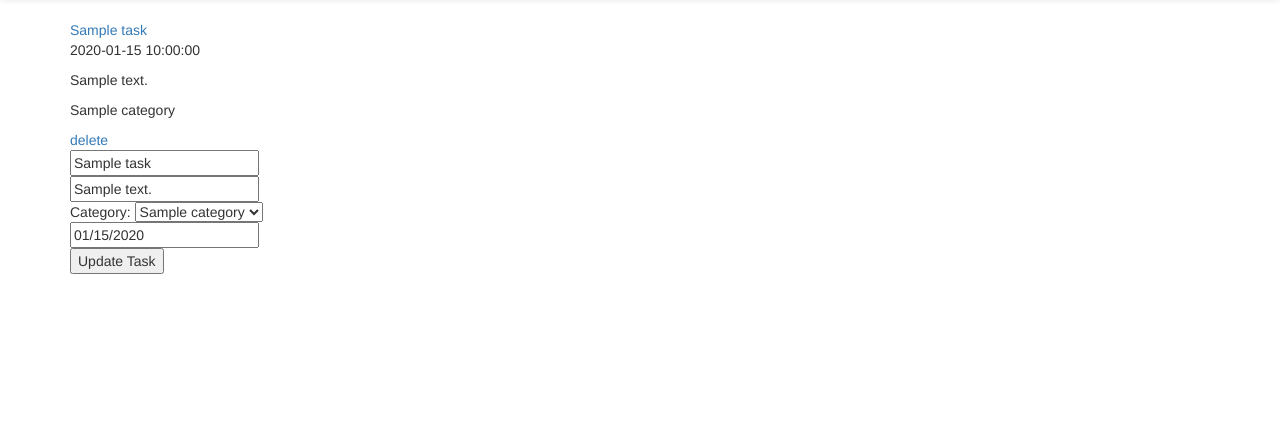
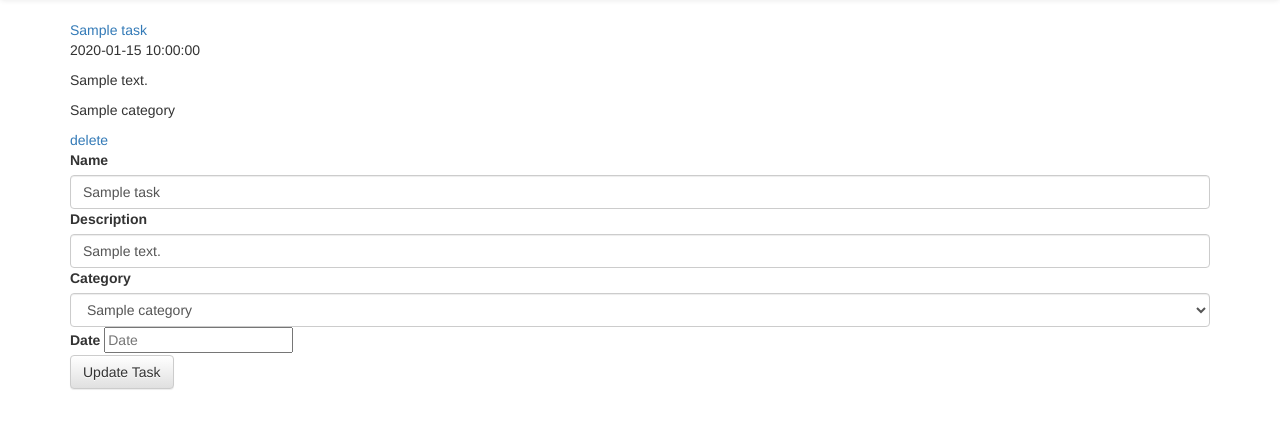
Before and after one commit to nicholasday/calendar, a Flask app: page /task/1 in a window 1280 px wide. Shown: the part 52-481 px from the top of the page. Run offline with Flask 2, Linux system fonts and the light colour scheme; a user stored in the database is signed in; tables that the repository leaves empty hold one stand-in row (values such as "Sample post"); some libraries are stand-ins or nearby versions.

Commit message:
Fixed a few things

```diff
--- a/templates/base.html
+++ b/templates/base.html
@@ -12,8 +12,9 @@
   <link rel="stylesheet" href="//code.jquery.com/ui/1.11.4/themes/smoothness/jquery-ui.css">
   <link rel="stylesheet" href="https://maxcdn.bootstrapcdn.com/bootstrap/3.3.5/css/bootstrap.min.css">
   <link rel="stylesheet" href="https://maxcdn.bootstrapcdn.com/bootstrap/3.3.5/css/bootstrap-theme.min.css">
-  <script src="https://ajax.googleapis.com/ajax/libs/jquery/1.11.3/jquery.min.js"></script>
+  <script src="//code.jquery.com/jquery-1.11.3.min.js"></script>
   <script src="https://maxcdn.bootstrapcdn.com/bootstrap/3.3.5/js/bootstrap.min.js"></script>
+  <script src="https://cdnjs.cloudflare.com/ajax/libs/bootstrap-datepicker/1.4.0/css/bootstrap-datepicker3.min.css"></script>
   <link rel="stylesheet" href="static/css/styles.css">
 </head>
 <body>
--- a/templates/index.html
+++ b/templates/index.html
@@ -1,6 +1,5 @@
 {% extends "base.html" %}
 {% block content %}
-  <script src="//code.jquery.com/jquery-1.10.2.js"></script>
 <script src="//code.jquery.com/ui/1.11.4/jquery-ui.js"></script>
 <script>
 $(function() {
@@ -25,8 +24,8 @@
     </select>
   </div>
   <div class="forum-group">
-    <label for="datepicker-input">Category</label>
-    <input type="text" id="datepicker-input" name="date" placeholder="Date" autocomplete="off" />
+    <label for="datepicker-input">Date</label>
+    <input id="datepicker-input" name="date" placeholder="Date" autocomplete="off" />
   </div>
   <button type="submit" class="btn btn-default">Add Task</button>
 </form>
--- a/templates/task.html
+++ b/templates/task.html
@@ -5,28 +5,33 @@
 <p>{{ task.description }}</p>
 <p>{{ task.category.name }}</p>
 <a href="/task/{{ task.id }}/delete">delete</a>
-  <script src="//code.jquery.com/jquery-1.10.2.js"></script>
 <script src="//code.jquery.com/ui/1.11.4/jquery-ui.js"></script>
 <script>
 $(function() {
-    $( "#datepicker" ).datepicker();
+$( "#datepicker-input" ).datepicker();
 });
 </script>
-<form action="/task/{{ task.id }}" method="post" id="update_task">
-  <input type="text" name="name" value="{{ task.name }}" />
-  <br />
-  <input type="text" name="description" value="{{ task.description }}" />
-  <br />
-  Category:
-  <select name="category" form="update_task" autocomplete="off">
+<form action="/task/{{ task.id }}" method="post" id="new_task">
+  <div class="forum-group">
+    <label for="name-input">Name</label>
+    <input type="text" class="form-control" id="name-input" name="name" value="{{ task.name }}" />
+  </div>
+  <div class="forum-group">
+    <label for="description-input">Description</label>
+    <input type="text" class="form-control" id="description-input" name="description" value="{{ task.description }}" />
+  </div>
+  <div class="forum-group">
+    <label for="category-input">Category</label>
+    <select name="category" form="new_task" class="form-control">
     {% for category in categories %}
-    <option value="{{ category.name }}" {% if category.name ==
-  task.category.name %} selected="selected"  {% endif %}>{{ category.name }}</option>
+      <option value="{{ category.name }}">{{ category.name }}</option>
     {% endfor %}
     </select>
-  <br />
-  <input type="text" id="datepicker" name="date" value="{{task.date.strftime('%m/%d/%Y') }}" autocomplete="off" />
-  <br>
-  <input type="submit" value="Update Task" />
+  </div>
+  <div class="forum-group">
+    <label for="datepicker-input">Date</label>
+    <input id="datepicker-input" name="date" placeholder="Date" autocomplete="off" />
+  </div>
+  <button type="submit" class="btn btn-default">Update Task</button>
 </form>
 {% endblock %}
```
Lines whose indentation alone changed are shown as unchanged.
